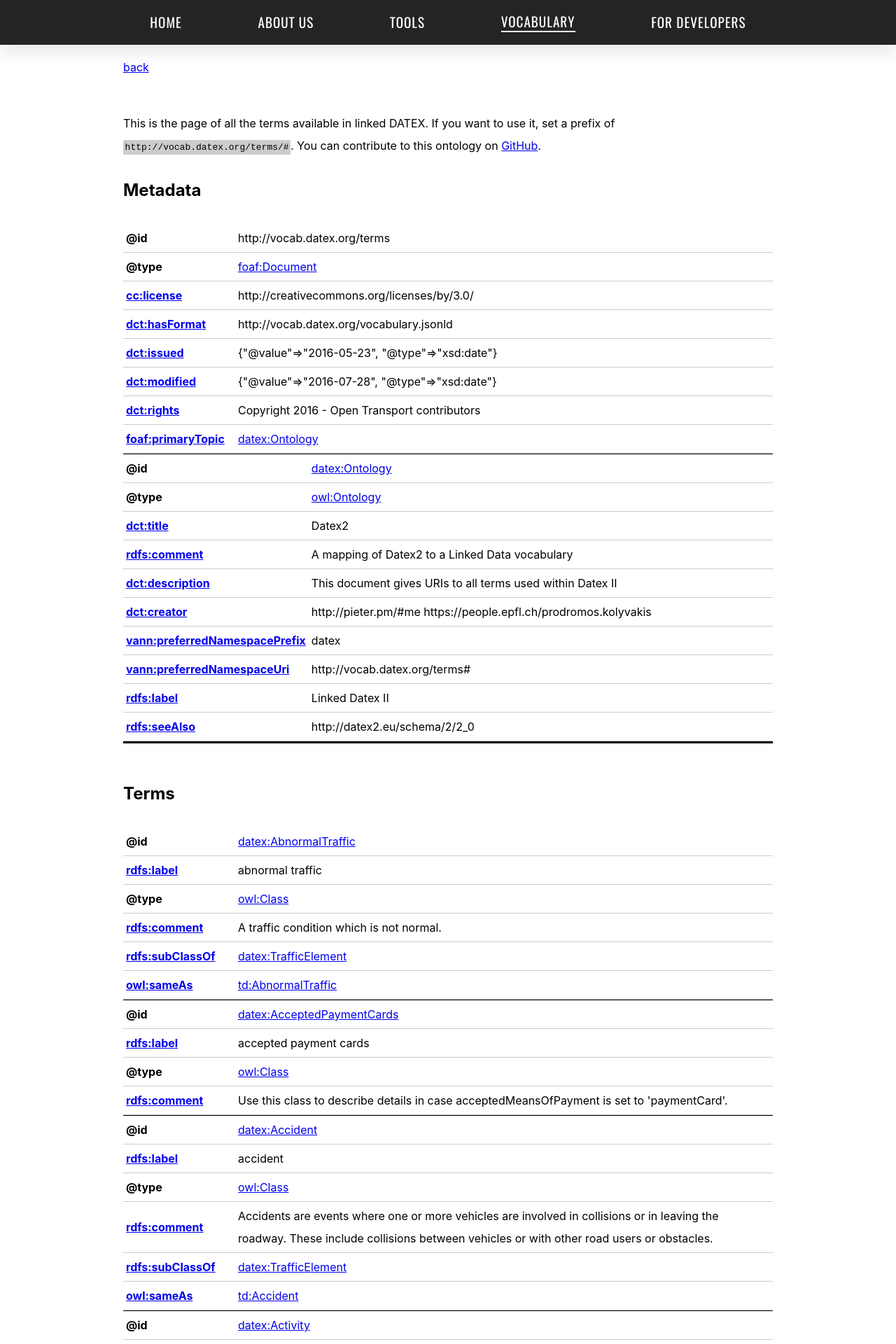
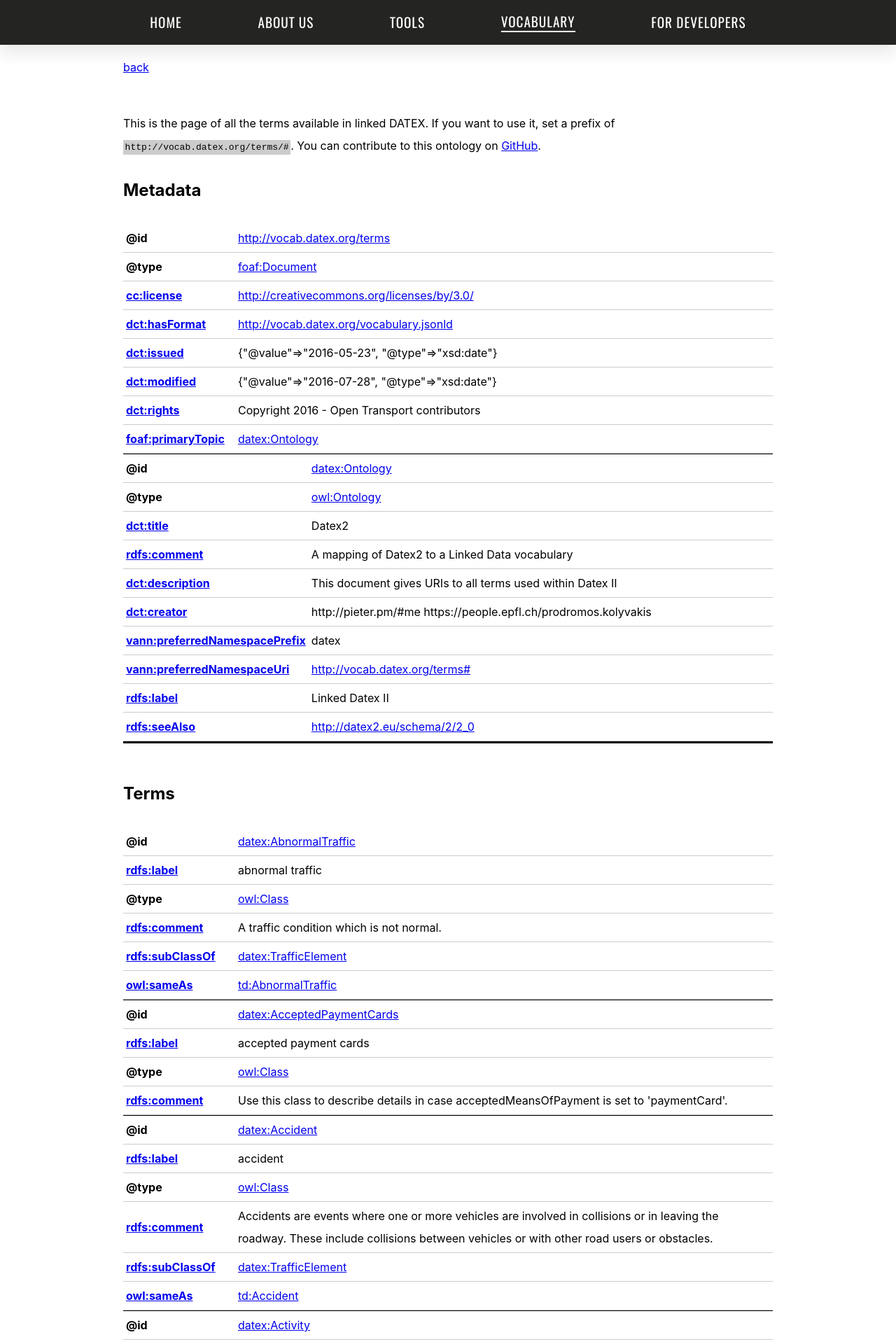
Before and after one commit to osoc16/mobylink, a Jekyll site: the page built from terms/index.html, in a window 1280 px wide. Shown: the top 1920 px of the page at 70% size. Built offline with Jekyll 4.4.1, drawn with Linux system fonts in a browser that asks for light colours.

Commit message:
correct footer location
also move variables in loop

```diff
--- a/_layouts/example.html
+++ b/_layouts/example.html
@@ -39,3 +39,4 @@
 {% endif %}
 {{content}}
 </main>
+{% include footer.html %}
--- a/src/css/example.sass
+++ b/src/css/example.sass
@@ -9,7 +9,13 @@
 *
   box-sizing: border-box
 
+body
+  display: flex
+  flex-direction: column
+  min-height: 100vh
+
 main
+  flex-grow: 1
   max-width: 60em
   margin: 0 auto
   padding: 1em
@@ -21,7 +27,6 @@
   line-height: 1.2
 
 ul
-  list-style-type: initial
   margin: 2em
 
 code
--- a/terms/index.html
+++ b/terms/index.html
@@ -31,14 +31,18 @@
           {{inner[1]['@value']}}
         {% else %}
           {% if inner[1] contains ':' %}
-          {% for abbr in {{site.data.vocabulary['@context']}} %}
           {% assign curr_prefix = inner[1] | split: ':' | first %}
           {% assign curr_value = inner[1] | split: ':' | last %}
+          {% if curr_prefix contains 'http' %}
+            <a href="{{inner[1]}}">
+          {% else %}
+            {% for abbr in {{site.data.vocabulary['@context']}} %}
               {% if curr_prefix contains abbr[0] %}
                 <a href="{{abbr[1]}}{{curr_value}}" title="{{curr_prefix}}">
                 {% break %}
               {% endif %}
             {% endfor %}
+          {% endif %}
           {% endif %}
           {{inner[1] | join: ' '}}
           {% if inner[1] contains ':' %}
@@ -91,4 +95,3 @@
     margin: 1em 0;
   }
 </style>
-{% include footer.html %}
```
Lines whose indentation alone changed are shown as unchanged.
